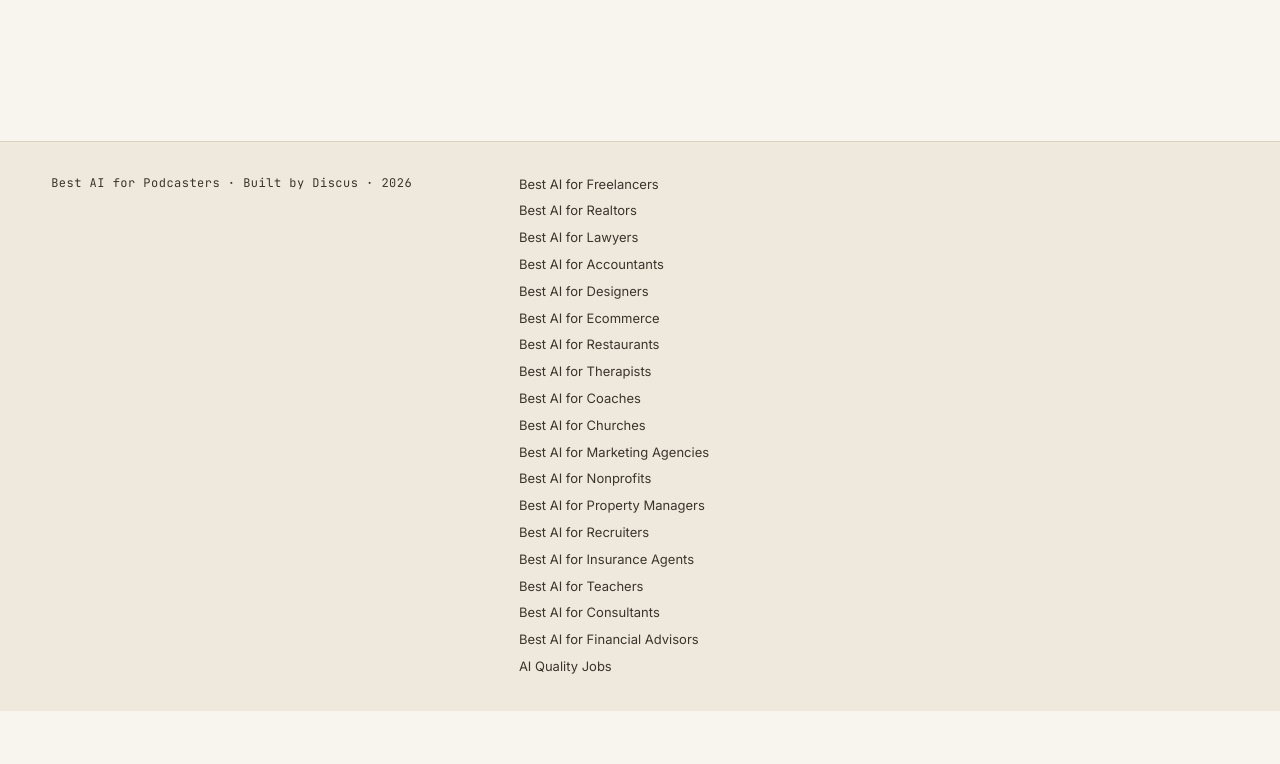
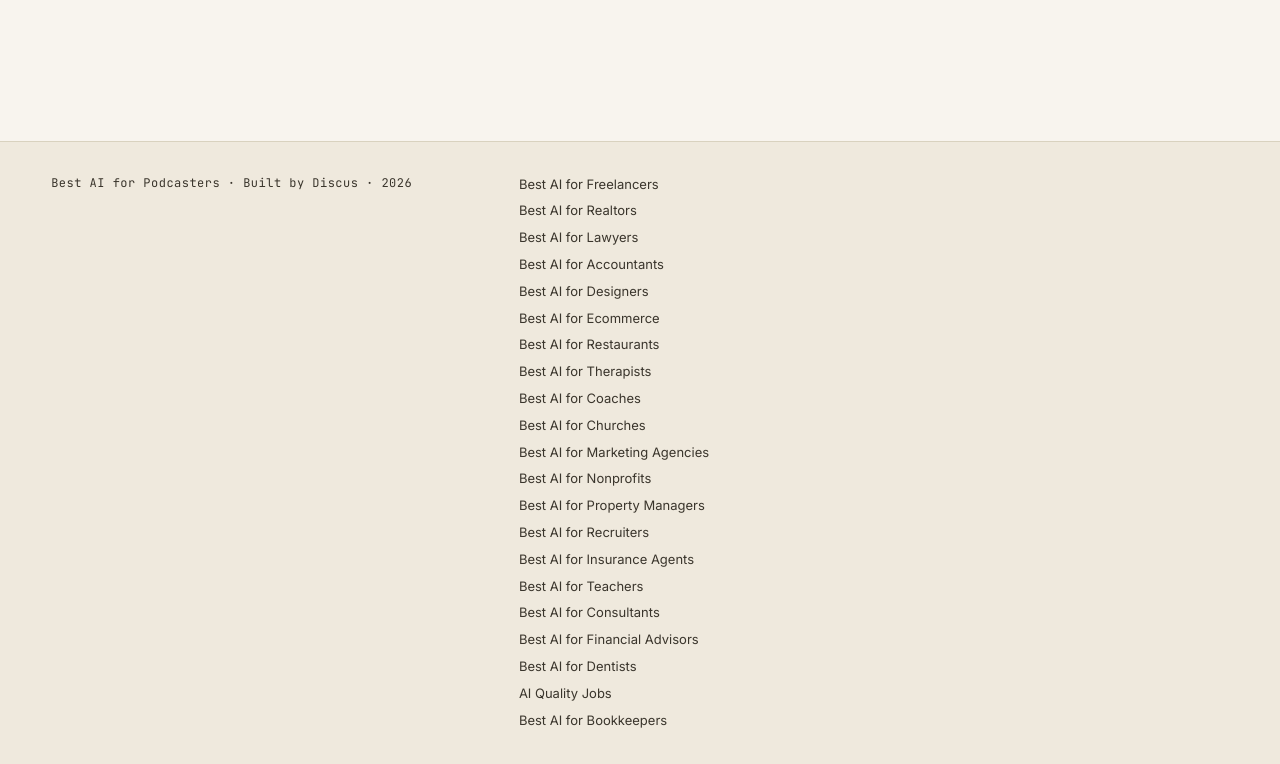
Before and after one commit to aldow3n-a11y/best-ai-podcasters, a plain HTML site: page index.html in a window 1280 px wide. Shown: the part 10198-10962 px from the top of the page. Before the commit the page ends 10909 px from the top, so only its background shows below. Drawn offline with Linux system fonts and the light colour scheme.

Commit message:
cross-link: add Best AI for Bookkeepers footer link

```diff
--- a/index.html
+++ b/index.html
@@ -594,7 +594,9 @@ Affiliate disclosure: Some links in this article are affiliate links. We earn a
 <a href="https://aldow3n-a11y.github.io/best-ai-teachers/">Best AI for Teachers</a>
 <a href="https://aldow3n-a11y.github.io/best-ai-consultants/">Best AI for Consultants</a>
 <a href="https://aldow3n-a11y.github.io/best-ai-financial-advisors/">Best AI for Financial Advisors</a>
+<a href="https://aldow3n-a11y.github.io/best-ai-dentists/">Best AI for Dentists</a>
 <a href="https://aldow3n-a11y.github.io/ai-quality-jobs/">AI Quality Jobs</a>
+<a href="https://aldow3n-a11y.github.io/best-ai-bookkeepers/">Best AI for Bookkeepers</a>
 </div>
 </div>
 </footer>
```
